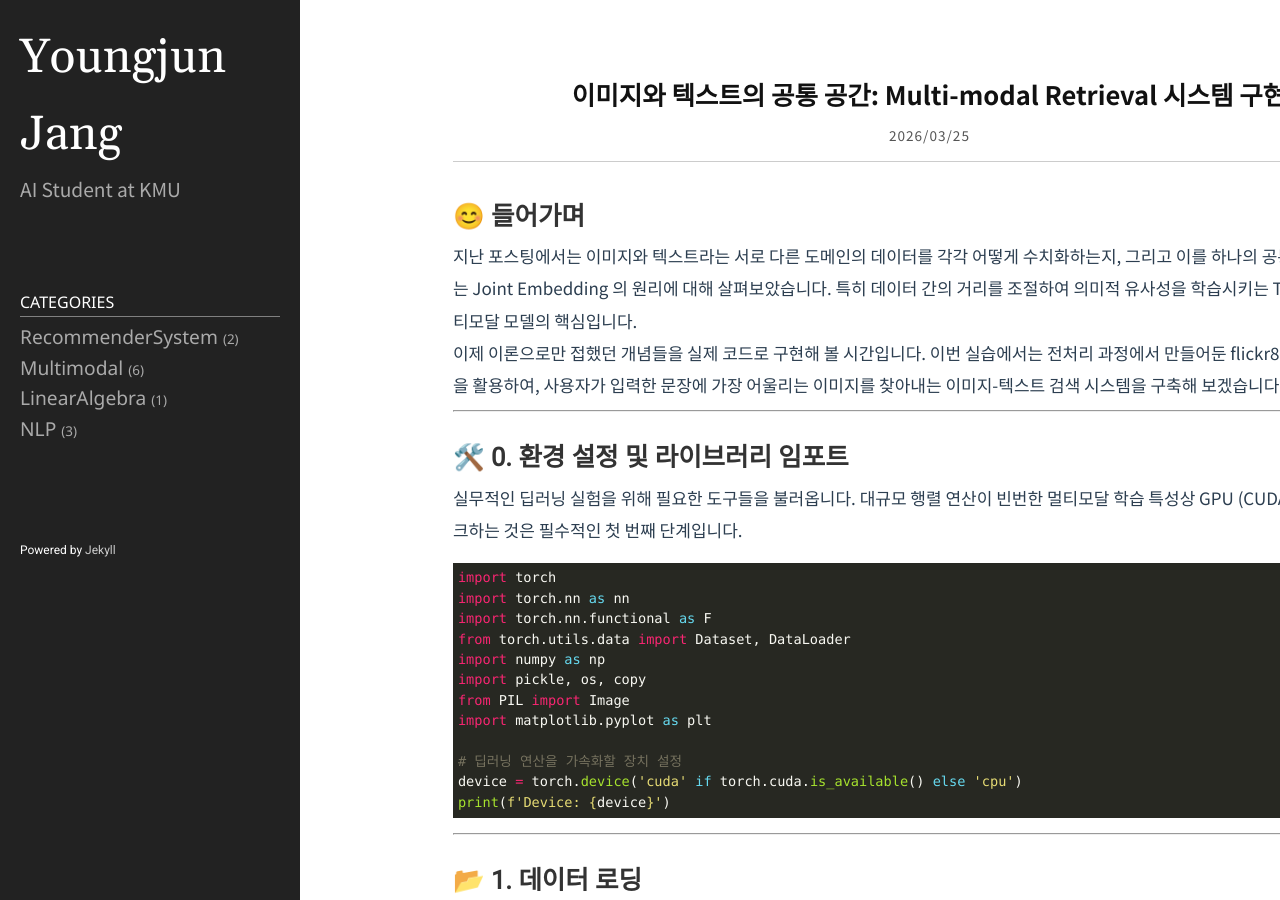
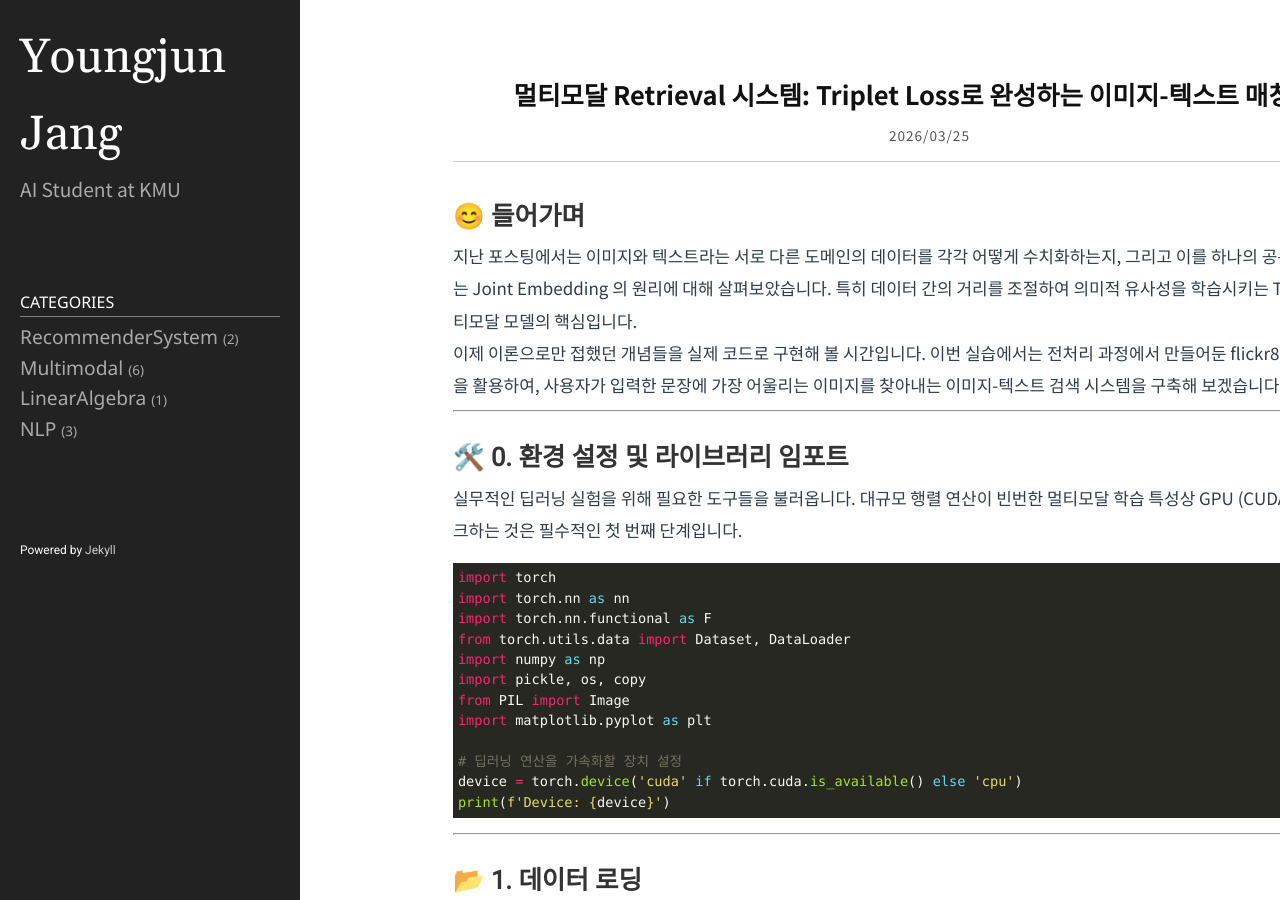
Before and after one commit to Youngjun-CV/Youngjun-CV.github.io, a Jekyll site: the page built from _posts/multimodal/2026-03-25-retrieval-with-triplet-loss-prac.markdown, in a window 1280 px wide and 900 px high. Built offline with Jekyll 4.4.1, drawn with Linux system fonts in a browser that asks for light colours; formulas are drawn with MathJax 3.

Commit message:
Update 2026-03-25-retrieval-with-triplet-loss-prac.markdown

```diff
--- a/_posts/multimodal/2026-03-25-retrieval-with-triplet-loss-prac.markdown
+++ b/_posts/multimodal/2026-03-25-retrieval-with-triplet-loss-prac.markdown
@@ -1,6 +1,6 @@
 ---
 layout: post
-title: "이미지와 텍스트의 공통 공간: Multi-modal Retrieval 시스템 구현"
+title: "멀티모달 Retrieval 시스템: Triplet Loss로 완성하는 이미지-텍스트 매칭 실습"
 date: 2026-03-25 23:58:25 +0900
 category: Multimodal
 ---
```
